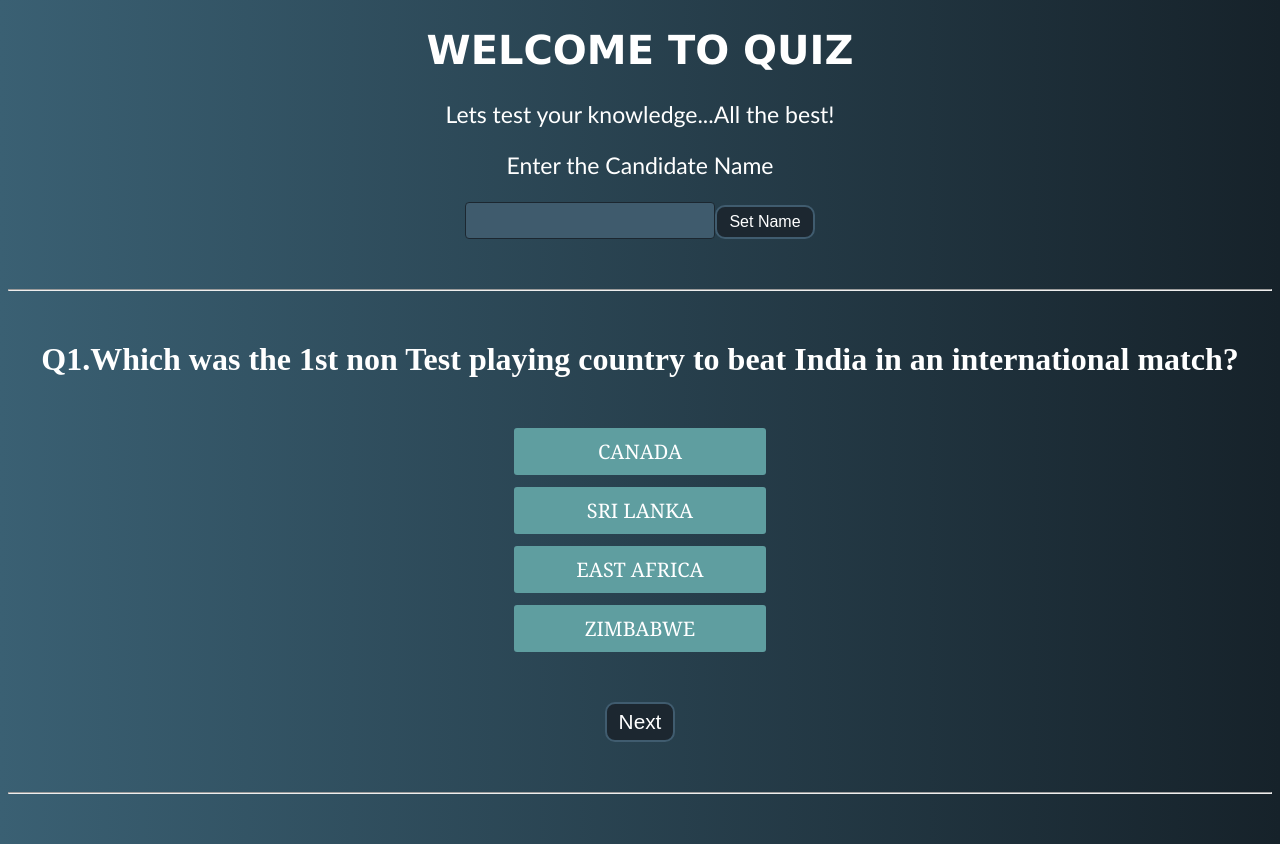
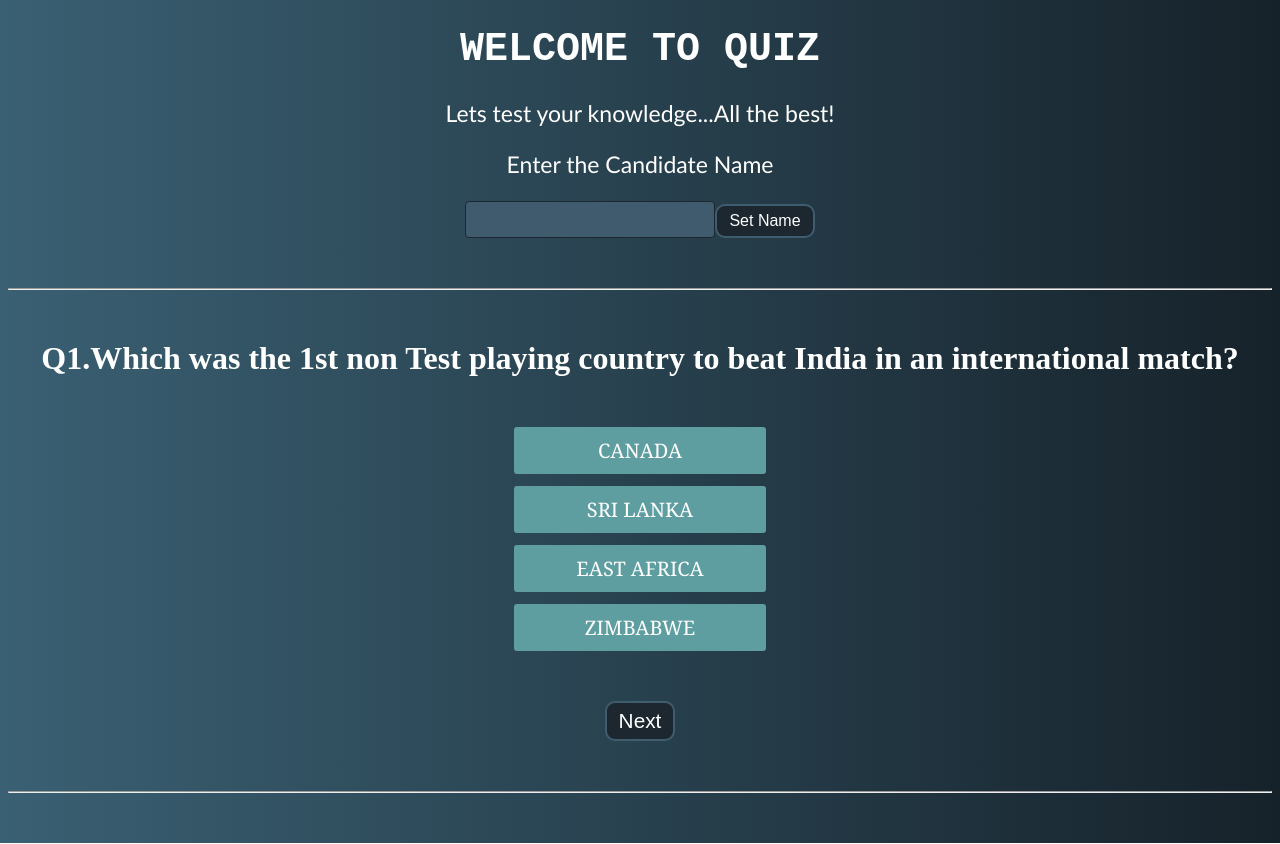
Before and after one commit to Jagadeeswaran27/Quiz-App, a React (Vite) app: page / in a window 1280 px wide. Built offline with nearby package versions, Linux system fonts and the light colour scheme.

Commit message:
another change in the font for a issue

```diff
--- a/src/index.css
+++ b/src/index.css
@@ -30,7 +30,7 @@ input {
   font-size: 1.2rem;
 }
 header h1 {
-  font-family: Verdana, Geneva, Tahoma, sans-serif;
+  font-family: monospace;
   text-transform: uppercase;
   font-size: 40px;
 }
```
